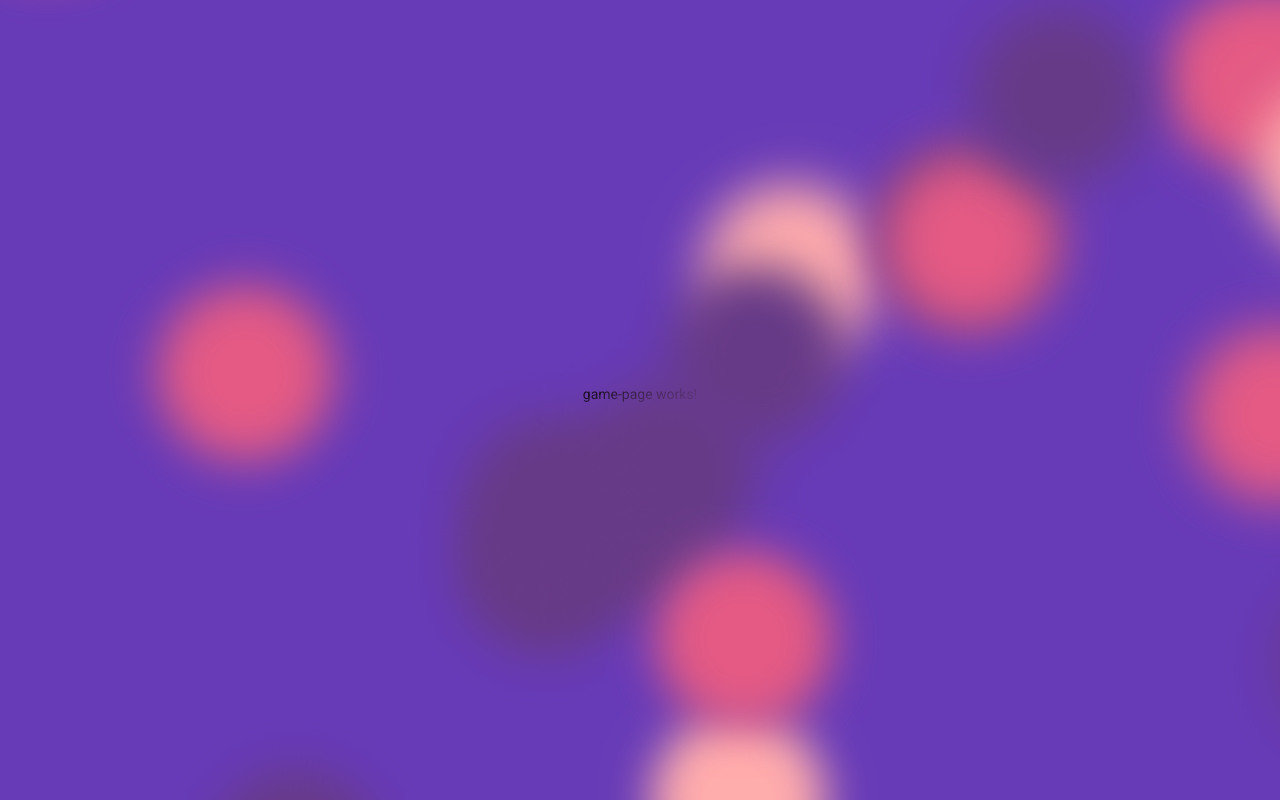
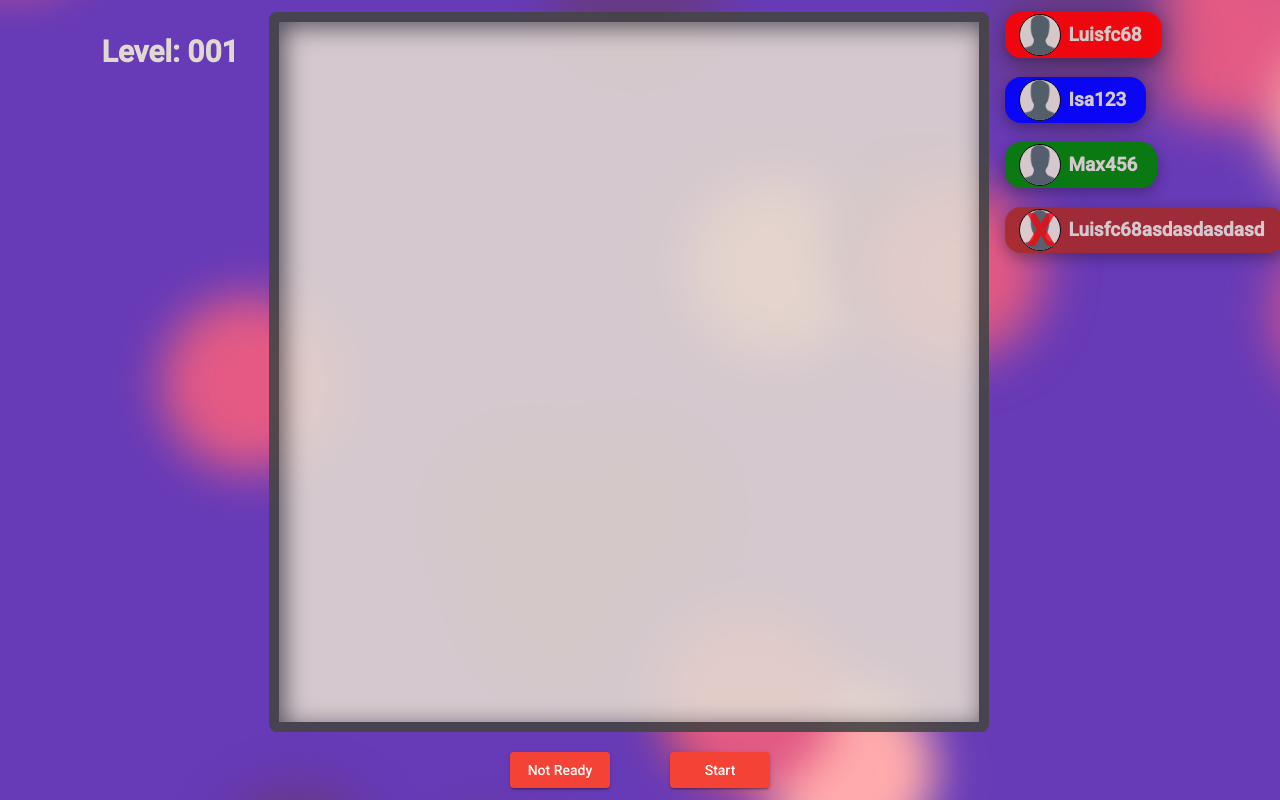
Before and after one commit to Luisfc68/tp-snake-frontend, an Angular app: page /game in a window 1280 px wide. Built offline with nearby package versions, Linux system fonts and the light colour scheme.

Commit message:
Maqueta pagina de partida

```diff
--- /dev/null
+++ b/src/app/components/snake-board/snake-board.component.html
@@ -0,0 +1,31 @@
+<p class="level-label">Level: {{ formattedLevel }}</p>
+<canvas id="game-board">
+</canvas>
+<section class="players-list">
+  <mat-chip-list
+    class="mat-chip-list-stacked"
+  >
+    <mat-chip
+      *ngFor="let snake of snakes; trackBy: trackBySnake"
+      [ngStyle]="{ 'background-color': snake.color }"
+      disableRipple
+      class="floating-box player-label"
+    >
+      <div class="avatar-container">
+        <img
+          matChipAvatar
+          [src]="snake.profileImage"
+          [alt]="snake.username + ' avatar'"
+          fallback="/assets/images/default-profile.png"
+        />
+        <span
+          class="eliminated-cross"
+          [ngStyle]="{ 'opacity': snake.alive? 0:0.8 }"
+        >
+        X
+      </span>
+      </div>
+      {{ snake.username }}
+    </mat-chip>
+  </mat-chip-list>
+</section>
--- /dev/null
+++ b/src/app/components/snake-board/snake-board.component.scss
@@ -0,0 +1,60 @@
+@import "src/styles";
+
+:host {
+  display: flex;
+  position: relative;
+  #game-board {
+    width: 700px;
+    height: 700px;
+    background-color: $dark-white;
+    border: 10px solid $light-black;
+    border-radius: 8px;
+    box-shadow: 5px 5px 25px #555 inset;
+    z-index: 3;
+    opacity: 0.9;
+  }
+
+  .level-label {
+    color: $dark-white;
+    font-weight: bold;
+    font-size: 30px;
+    padding-top: 30px;
+    margin-right: 30px;
+  }
+
+  .player-label {
+    margin-left: 20px;
+    margin-bottom: 15px;
+    padding: 20px 20px 20px 10px;
+    font-size: 19px;
+    text-transform: capitalize;
+    color: $dark-white;
+    font-weight: bold;
+    height: 46px;
+    width: auto !important;
+    img {
+      width: 40px;
+      height: 40px;
+      border: 0.8px solid black;
+      background-color: $dark-white;
+    }
+  }
+
+  .avatar-container {
+    position: relative;
+  }
+
+  .eliminated-cross {
+    position: absolute;
+    text-align: center;
+    font-size: 44px;
+    top:29%;
+    bottom: 0;
+    left: 0;
+    right: 5%;
+    color: red;
+  }
+  .players-list {
+    max-width: 190px;
+  }
+}
--- /dev/null
+++ b/src/app/components/snake-board/snake-board.component.ts
@@ -0,0 +1,38 @@
+import { Component, Input, OnInit } from '@angular/core';
+import {Game} from "../../interfaces/game.interface";
+import {SnakePlayer} from "../../interfaces/player.interface";
+
+@Component({
+  selector: 'app-snake-board',
+  templateUrl: './snake-board.component.html',
+  styleUrls: ['./snake-board.component.scss']
+})
+export class SnakeBoardComponent implements OnInit {
+
+  @Input()
+  game!:Game;
+
+  snakes?:SnakePlayer[];
+
+  snakeColors:string[] = ['red', 'blue', 'green', 'brown'];
+
+  trackBySnake = (_index:number, snake:SnakePlayer) => snake.id
+
+  constructor() {}
+
+  ngOnInit(): void {
+    this.snakes = this.game.players
+      .map((player, index) => {
+        return {
+          ...player,
+          color: this.snakeColors[index],
+          alive: true
+        }
+      });
+    this.snakes[3].alive = false; // todo borrar, es solo para el maquetado
+  }
+
+  get formattedLevel() {
+    return this.game.maxLevelReached.toString().padStart(3, '0');
+  }
+}
--- /dev/null
+++ b/src/app/directives/img-fallback/img-fallback.directive.ts
@@ -0,0 +1,21 @@
+import { Directive, ElementRef, HostListener, Input } from '@angular/core';
+
+@Directive({
+  selector: 'img[fallback]'
+})
+export class ImgFallbackDirective {
+
+  @Input()
+  fallback!:string;
+
+  constructor(
+    private ref: ElementRef
+  ) {}
+
+  @HostListener('error')
+  loadFallback() {
+    const element:HTMLImageElement = this.ref.nativeElement as HTMLImageElement;
+    element.src = this.fallback;
+  }
+
+}
--- a/src/app/interfaces/player.interface.ts
+++ b/src/app/interfaces/player.interface.ts
@@ -7,3 +7,8 @@ export interface Player {
   winRatio:number;
   profileImage?:string;
 }
+
+export type SnakePlayer = Player & {
+  color:string;
+  alive:boolean;
+}
--- a/src/app/pages/game-page/game-page.component.html
+++ b/src/app/pages/game-page/game-page.component.html
@@ -1 +1,19 @@
-<p>game-page works!</p>
+<app-snake-board
+  [game]="game"
+>
+</app-snake-board>
+<div class="game-buttons">
+  <button
+    mat-raised-button
+    color="warn"
+    (click)="notifyReady()">
+    {{ ready? 'Ready' : 'Not Ready' }}
+  </button>
+  <button
+    mat-raised-button
+    color="warn"
+    *ngIf="isAdmin"
+    (click)="initGame()">
+    Start
+  </button>
+</div>
--- a/src/app/pages/game-page/game-page.component.scss
+++ b/src/app/pages/game-page/game-page.component.scss
@@ -0,0 +1,13 @@
+:host {
+  display: flex;
+  flex-direction: column;
+  align-items: center;
+
+  .game-buttons {
+    margin-top: 20px;
+    button {
+      width: 100px;
+      margin: 0 30px;
+    }
+  }
+}
--- a/src/app/pages/game-page/game-page.component.ts
+++ b/src/app/pages/game-page/game-page.component.ts
@@ -1,4 +1,5 @@
 import { Component, OnInit } from '@angular/core';
+import { Game } from '../../interfaces/game.interface';
 
 @Component({
   selector: 'app-game-page',
@@ -7,9 +8,69 @@ import { Component, OnInit } from '@angular/core';
 })
 export class GamePageComponent implements OnInit {
 
+  ready:boolean = false;
+
+  isAdmin:boolean = true;
+
+  game: Game = {
+    id: '123456abcdef',
+    players: [
+      {
+        id: '123abc',
+        username: "luisfc68",
+        email:"luisfc68@gmail.com",
+        playedGames: 3,
+        gamesWon: 2,
+        winRatio: 0.66
+      },
+      {
+        id: '456abc',
+        username: "isa123",
+        email:"isabella@gmail.com",
+        playedGames: 3,
+        gamesWon: 4,
+        winRatio: 1
+      },
+      {
+        id: '789abc',
+        username: "max456",
+        email:"max@gmail.com",
+        playedGames: 3,
+        gamesWon: 1,
+        winRatio: 0.33
+      },
+      {
+        id: '123abc',
+        username: "luisfc68asdasdasdasd",
+        email:"luisfc68@gmail.com",
+        playedGames: 3,
+        gamesWon: 2,
+        winRatio: 0.66
+      }
+    ],
+    owner: {
+      id: '123abc',
+      username: "luisfc68asdasdasdasd",
+      email:"luisfc68@gmail.com",
+      playedGames: 3,
+      gamesWon: 2,
+      winRatio: 0.66
+    },
+    status: 'WAITING',
+    maxLevelReached: 1
+  };
+
   constructor() { }
 
-  ngOnInit(): void {
+  ngOnInit(): void {}
+
+  notifyReady() {
+    this.ready = true;
+    // todo do socket notification
+  }
+
+  initGame() {
+    // todo do socket notification
   }
 
 }
--- a/src/app/pages/rooms-page/rooms-page.component.scss
+++ b/src/app/pages/rooms-page/rooms-page.component.scss
@@ -11,6 +11,7 @@
     color: $dark-white;
     font-size: 36px;
     margin-bottom: 60px;
+    z-index: 3;
   }
   .rooms-container {
     display: flex;
```
Also changed, not shown: src/app/directives/img-fallback/img-fallback.module.ts (added, +18 -0 lines), src/app/pages/game-page/game-page.module.ts (+8 -2 lines), src/app/shared/shared.module.ts (+5 -2 lines), 2 other files (tests, documents, lock files or other folders).
